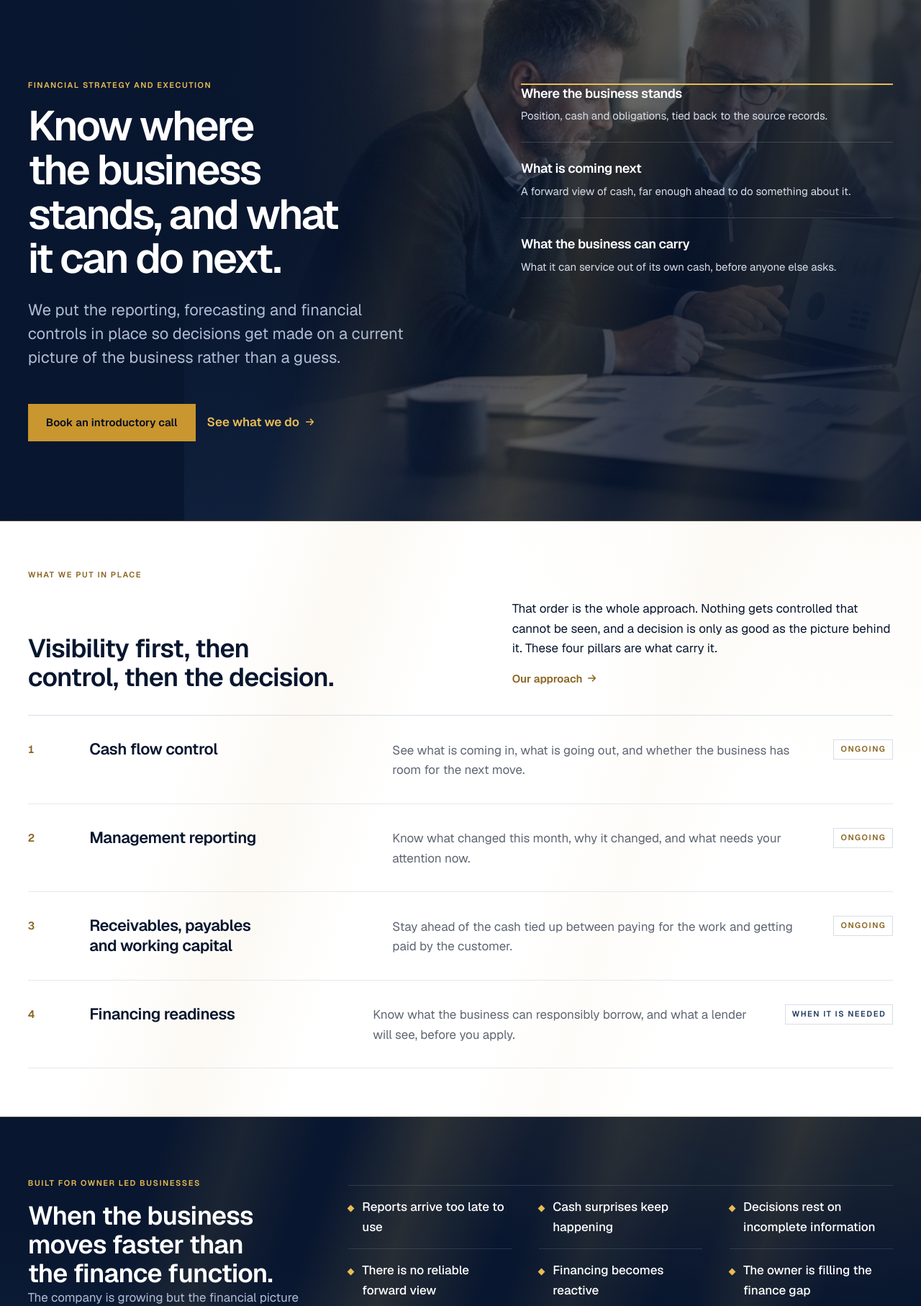
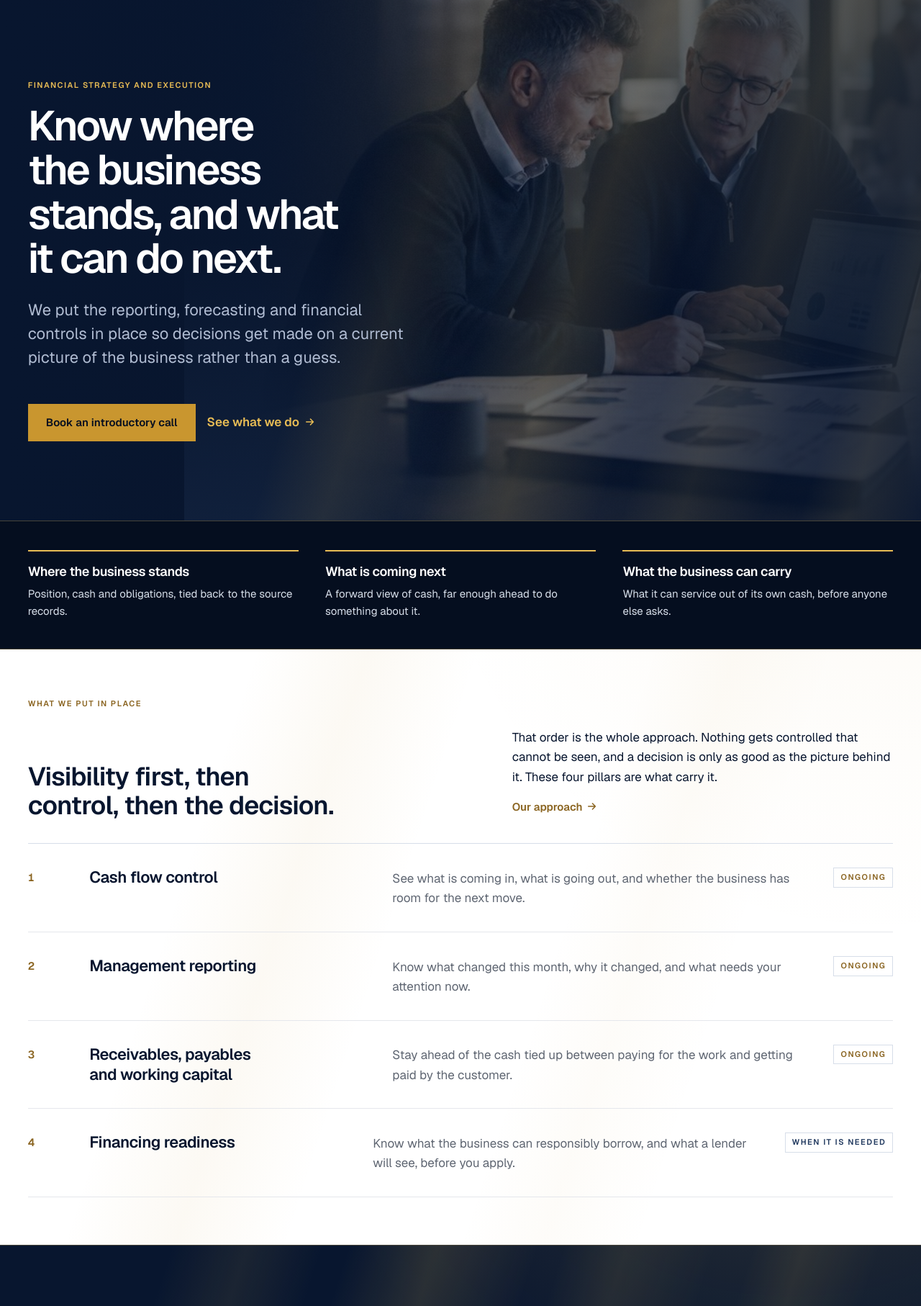
Before and after one commit to AFgroup360/website, a PHP site: page / in a window 1280 px wide. Shown: the part 76-1890 px from the top of the page at 72% size. Run offline with PHP 8.4, Linux system fonts and the light colour scheme.

Commit message:
Take the three questions out of the hero
Text sitting on top of two faces was never going to look right, and no amount
of alignment was fixing it. The hero is now words beside the picture, nothing
overlapping. The three questions run full width in their own band on the
deepest navy directly underneath, each under a gold rule.

The preview bundle also carries the portal notice page now, so the Client
portal link goes somewhere instead of nowhere on hosts that cannot run PHP.

Co-Authored-By: Claude Opus 5 <noreply@anthropic.com>
Claude-Session: https://claude.ai/code/session_014HeX2eCQpZKdnhGt1WQaZM

```diff
--- a/css/main.css
+++ b/css/main.css
@@ -326,40 +326,35 @@
       linear-gradient(180deg, rgb(8 22 47 / 0.16), rgb(8 22 47 / 0.46));
   }
   .hero:has(.hero__photo) .hero__inner {
-    grid-template-columns: minmax(0, 6fr) minmax(0, 5fr);
-    gap: clamp(2rem, 5vw, 5rem);
-    /* Both columns start on the same line. Centring each one separately is
-       what made the list look like it was floating. */
-    align-items: start;
-    min-height: clamp(28rem, 58vh, 34rem);
+    grid-template-columns: minmax(0, 7fr) minmax(0, 5fr);
+    align-items: center;
+    min-height: clamp(26rem, 52vh, 32rem);
   }
-  /* The rule at the top of the list sits level with the overline opposite. */
-  .hero:has(.hero__photo) .hero__panel { margin-top: 0.35rem; }
   .hero:has(.hero__photo) .hero__inner > div:first-child { max-width: 34rem; }
 }
 
-/* The three questions. No numbers; the gold marker carries the rhythm. */
-.hero__panel { border-top: 2px solid var(--accent-on-dark); }
-.hero:has(.hero__photo) .hero__panel {
-  padding: 0;
-  background: none;
-  border-top: 2px solid var(--accent-on-dark);
+/* The three questions the work answers. Their own band under the hero, on the
+   deepest navy, so nothing sits on top of a photograph. */
+.questions {
+  background: var(--navy-900);
+  border-bottom: 1px solid rgb(232 188 85 / 0.28);
+  padding-block: clamp(2rem, 1.2rem + 1.6vw, 3rem);
 }
-.hero__panel-list { display: grid; }
-.hero__panel-list li { padding-block: var(--space-5); }
-.hero__panel-list li + li { border-top: 1px solid rgb(255 255 255 / 0.16); }
-.hero__panel-list li:first-child { padding-top: 0; }
-.hero__panel-list li:last-child { padding-bottom: 0; }
-.hero__panel-list strong {
+.questions__list {
+  display: grid; grid-template-columns: repeat(3, minmax(0, 1fr));
+  gap: var(--grid-gap);
+}
+.questions__list li { padding-top: var(--space-4); border-top: 2px solid var(--accent-on-dark); }
+.questions__list strong {
   display: block; font-size: var(--text-h4); font-weight: 600;
   letter-spacing: var(--track-tight); color: var(--white); line-height: 1.3;
 }
-.hero__panel-list span {
+.questions__list span {
   display: block; margin-top: var(--space-2);
   font-size: var(--text-sm); color: var(--navy-100);
 }
-@media (max-width: 940px) {
-  .hero__panel { padding-top: var(--space-5); }
+@media (max-width: 820px) {
+  .questions__list { grid-template-columns: 1fr; gap: var(--space-5); }
 }
 
 /* --------------------------------------------------------------------------
--- a/index.html
+++ b/index.html
@@ -83,8 +83,12 @@
         <a class="link-arrow link-arrow--lg" href="what-we-do.html">See what we do</a>
       </div>
     </div>
-    <div class="hero__panel">
-      <ul class="hero__panel-list" role="list">
+  </div>
+</section>
+
+<section class="questions">
+  <div class="container">
+    <ul class="questions__list" role="list">
       <li>
         <strong>Where the business stands</strong>
         <span>Position, cash and obligations, tied back to the source records.</span>
@@ -99,8 +103,8 @@
       </li>
     </ul>
   </div>
-  </div>
 </section>
+
 
 <section class="section rays rays--light" id="areas">
   <div class="container">
```
Also changed, not shown: tools/pages/index.html (+7 -3 lines), 1 other file. Lines whose indentation alone changed are shown as unchanged.
